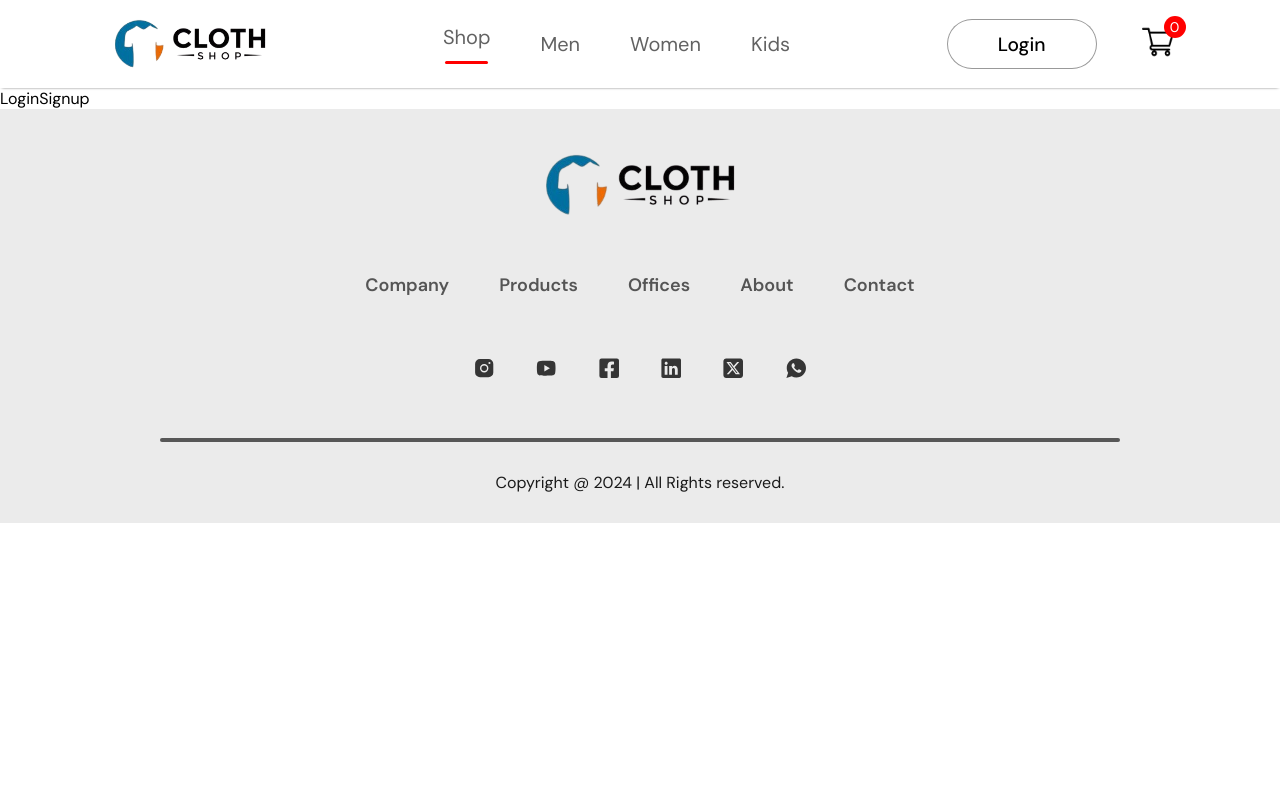
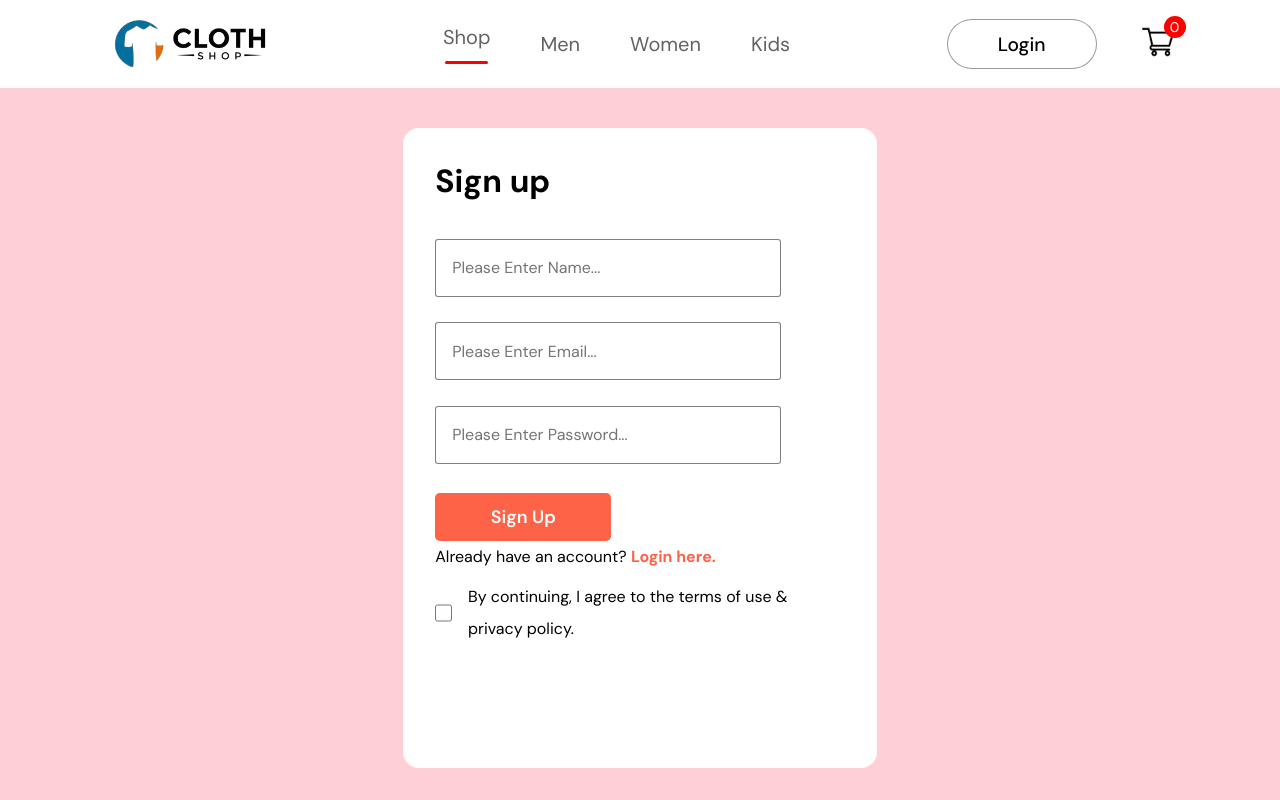
Before and after one commit to NipunShrivats/ecommerce-clothing, a React (Vite) app: page /loginSignup in a window 1280 px wide. Shown: the top 800 px of the page. Built offline with nearby package versions, Linux system fonts and the light colour scheme.

Commit message:
changes on 26Aug commit 1

```diff
--- a/src/App.jsx
+++ b/src/App.jsx
@@ -27,7 +27,7 @@ export default function App() {
           <Route path='/' exact={true} element={<Shop />} />
           <Route path='/mens' exact={true} element={<ShopCategory category="men" banner={men_banner} />} />
 
-          <Route path='/women' exact={true} element={<ShopCategory category="woman" banner={women_banner} />} />
+          <Route path='/women' exact={true} element={<ShopCategory category="women" banner={women_banner} />} />
 
           <Route path='/kids' exact={true} element={<ShopCategory category="kids" banner={kids_banner} />} />
 
--- a/src/Components/NewCollection/NewCollection.css
+++ b/src/Components/NewCollection/NewCollection.css
@@ -12,10 +12,6 @@
     justify-content: center;
 }
 
-.newCol .newCol-heading {
-    text-transform: capitalize;
-}
-
 .newCol .newCol-item {
     /* border: 2px solid red; */
     display: flex;
--- a/src/Components/NewCollection/NewCollection.jsx
+++ b/src/Components/NewCollection/NewCollection.jsx
@@ -10,7 +10,7 @@ export default function NewCollection() {
         <>
             <div className='newCol container'>
                 <div className='newCol-title'>
-                    <h1 className='newCol-heading'>popular in women</h1>
+                    <h1 className='heading'>new collection</h1>
                     <div className='title-line'></div>
                 </div>
                 <div className='newCol-item'>
--- a/src/Components/Popular/Popular.jsx
+++ b/src/Components/Popular/Popular.jsx
@@ -8,7 +8,7 @@ export default function Popular() {
         <>
             <div className='popular container'>
                 <div className='popular-title'>
-                    <h1>popular in women</h1>
+                    <h1 className='heding'>popular in women</h1>
                     <div className='title-line'></div>
                 </div>
                 <div className='popular-item'>
--- a/src/Pages/LoginSignup/LoginSignup.css
+++ b/src/Pages/LoginSignup/LoginSignup.css
@@ -0,0 +1,80 @@
+.loginSignup {
+    /* border: 2px solid red; */
+    background-color: rgb(255, 207, 215);
+    height: 90vh;
+    display: flex;
+    align-items: center;
+    justify-content: center;
+}
+
+.loginSignup-container {
+    /* border: 2px solid red; */
+    border-radius: 1rem;
+    background-color: white;
+    height: 80%;
+    width: 40%;
+    padding: 2rem;
+}
+
+.loginSignup-container h1 {
+    margin-bottom: 1.5rem;
+}
+
+.loginSignup-container .loginSignup-fields {
+    /* border: 2px solid red; */
+}
+
+.loginSignup-container .loginSignup-fields form {
+    /* border: 2px solid red; */
+    display: flex;
+    flex-direction: column;
+    line-height: 2rem;
+}
+
+.loginSignup-container .loginSignup-fields form input {
+    border: 1px solid rgba(0, 0, 0, 0.5);
+    margin: .8rem 0rem;
+    width: 80%;
+    height: 3.5rem;
+    border-radius: .2rem;
+    padding-left: 1rem;
+    font-size: 16px;
+}
+
+.loginSignup-container .loginSignup-fields .signupbtn {
+    /* border: 1px solid rgba(0, 0, 0, 0.5); */
+    margin-top: 1rem;
+    width: 43%;
+    height: 3rem;
+    border-radius: .3rem;
+
+}
+
+.loginSignup-container .loginSignup-fields .loginsignup-login {
+    /* border: 1px solid rgba(0, 0, 0, 0.5); */
+}
+
+.loginSignup-container .loginSignup-fields .loginsignup-login a {
+    color: tomato;
+    text-decoration: none;
+}
+
+.loginSignup-container .loginSignup-fields .loginsignup-login a:hover {
+    color: rgb(255, 57, 22);
+}
+
+.loginsignup-agree {
+    margin-top: 2rem;
+    /* border: 2px solid red; */
+    display: flex;
+    align-items: center;
+    height: 1rem;
+}
+
+.loginSignup-container .loginSignup-fields .loginsignup-agree input[type="checkbox"] {
+    /* border: 2px solid red; */
+    width: 1.2rem;
+    margin-right: 1rem;
+    background-color: black;
+    cursor: pointer;
+}
--- a/src/Pages/LoginSignup/LoginSignup.jsx
+++ b/src/Pages/LoginSignup/LoginSignup.jsx
@@ -1,7 +1,32 @@
-import React from 'react'
+import React from 'react';
+import "./LoginSignup.css";
+
+import { Link } from "react-router-dom"
 
 export default function LoginSignup() {
     return (
-        <div>LoginSignup</div>
+        <>
+            <div className='loginSignup container'>
+                <div className='loginSignup-container'>
+                    <h1>Sign up</h1>
+                    <div className='loginSignup-fields'>
+                        <form action="" >
+                            <input type="text" placeholder='Please Enter Name...' />
+                            <input type="email" placeholder='Please Enter Email...' />
+                            <input type="password" placeholder='Please Enter Password...' />
+
+                            <button className='btn signupbtn' type='submit'>Sign up</button>
+
+                            <p className='loginsignup-login'>Already have an account? <Link><b> Login here. </b></Link></p>
+
+                            <div className='loginsignup-agree'>
+                                <input type="checkbox" name='' id='' />
+                                <p>By continuing, I agree to the terms of use & privacy policy.</p>
+                            </div>
+                        </form>
+                    </div>
+                </div>
+            </div>
+        </>
     )
 }
--- a/src/Pages/ShopCategory/ShopCategory.css
+++ b/src/Pages/ShopCategory/ShopCategory.css
@@ -0,0 +1,50 @@
+.shop-category .shopcategory-banner {
+    /* border: 2px solid red; */
+    display: block;
+    margin: 30px auto;
+    width: 100%;
+}
+
+.shop-category .shopcategory-indexSort {
+    /* border: 2px solid red; */
+    display: flex;
+    align-items: center;
+    justify-content: space-between;
+    font-size: 18px;
+    font-weight: 600;
+    margin: 4rem;
+}
+
+
+.shop-category .shopcategory-indexSort .shopcategory-sort p {
+    /* border: 2px solid red; */
+    display: flex;
+}
+
+.shop-category .shopcategory-indexSort .shopcategory-sort span {
+    /* border: 2px solid red; */
+    display: flex;
+    align-items: center;
+    justify-content: center;
+    margin-left: .5rem;
+    font-size: 1.3rem;
+    /* color: rgb(46, 46, 46); */
+}
+
+.shop-category .shopcategory-products {
+    /* border: 2px solid red; */
+    display: flex;
+    flex-wrap: wrap;
+    gap: 2.4rem;
+    margin-bottom: 6rem;
+}
+
+.shop-category .loadmore-div {
+    /* border: 1px solid rgba(0, 0, 0, 0.5); */
+    display: flex;
+    /* align-items: center; */
+    justify-content: center;
+    margin-bottom: 4rem;
+}
+
+.shop-category .shopcategory-showmore {}
--- a/src/Pages/ShopCategory/ShopCategory.jsx
+++ b/src/Pages/ShopCategory/ShopCategory.jsx
@@ -1,6 +1,10 @@
 import React, { useContext } from 'react'
 import "./ShopCategory.css"
+
 import { ShopContext } from '../../Context/ShopContext';
+import { IoIosArrowDropdownCircle } from "react-icons/io";
+import all_products from "../../assets/Frontend_Assets/all_product"
+import Item from "../../Components/Item/Item"
 
 export default function ShopCategory(props) {
 
@@ -8,8 +12,38 @@ export default function ShopCategory(props) {
     const { banner } = props;
     return (
         <>
-            <div className='shop-category'>
-                <img src={banner} alt="" />
+            <div className='shop-category container'>
+                <img className='shopcategory-banner' src={banner} alt="" />
+                <div className="shopcategory-indexSort">
+                    <p>
+                        <span>Showing 1-12</span> out of 36 products
+                    </p>
+                    <div className='shopcategory-sort'>
+                        <btn className="btn-transparent">sort by <span> <IoIosArrowDropdownCircle /></span></btn>
+                    </div>
+                </div>
+                <div className='shopcategory-products'>
+                    {all_products.map((item, i) => {
+                        if (props.category === item.category) {
+                            return <Item
+                                key={i}
+                                id={item.id}
+                                name={item.name}
+                                image={item.image}
+                                new_price={item.new_price}
+                                old_price={item.old_price} />
+                        }
+                        else {
+                            return null
+                        }
+                    })}
+                </div>
+
+                <div className='loadmore-div'>
+                    <button className='shopcategory-showmore btn-transparent'>Show More</button>
+                </div>
+
+
             </div>
         </>
     )
--- a/src/index.css
+++ b/src/index.css
@@ -41,3 +41,33 @@ ul li a {
 .btn:active {
     background-color: rgb(255, 130, 108);
 }
+
+.heading {
+    text-transform: capitalize;
+}
+
+.btn-transparent {
+    border: 1px solid rgba(0, 0, 0, 0.5);
+    width: 10rem;
+    height: 3rem;
+    display: flex;
+    align-items: center;
+    justify-content: center;
+    border-radius: 20rem;
+    text-transform: capitalize;
+    color: rgb(46, 46, 46);
+    cursor: pointer;
+    font-size: 18px;
+    font-weight: 600;
+    background-color: transparent;
+    transition: 0.5s;
+}
+
+.btn-transparent:hover {
+    background-color: rgb(229, 229, 229);
+    border: 1px solid transparent;
+}
+
+.btn-transparent:active {
+    background-color: rgb(154, 154, 154);
+}
```
Also changed, not shown: src/assets/Frontend_Assets/all_product.js (+12 -12 lines).
